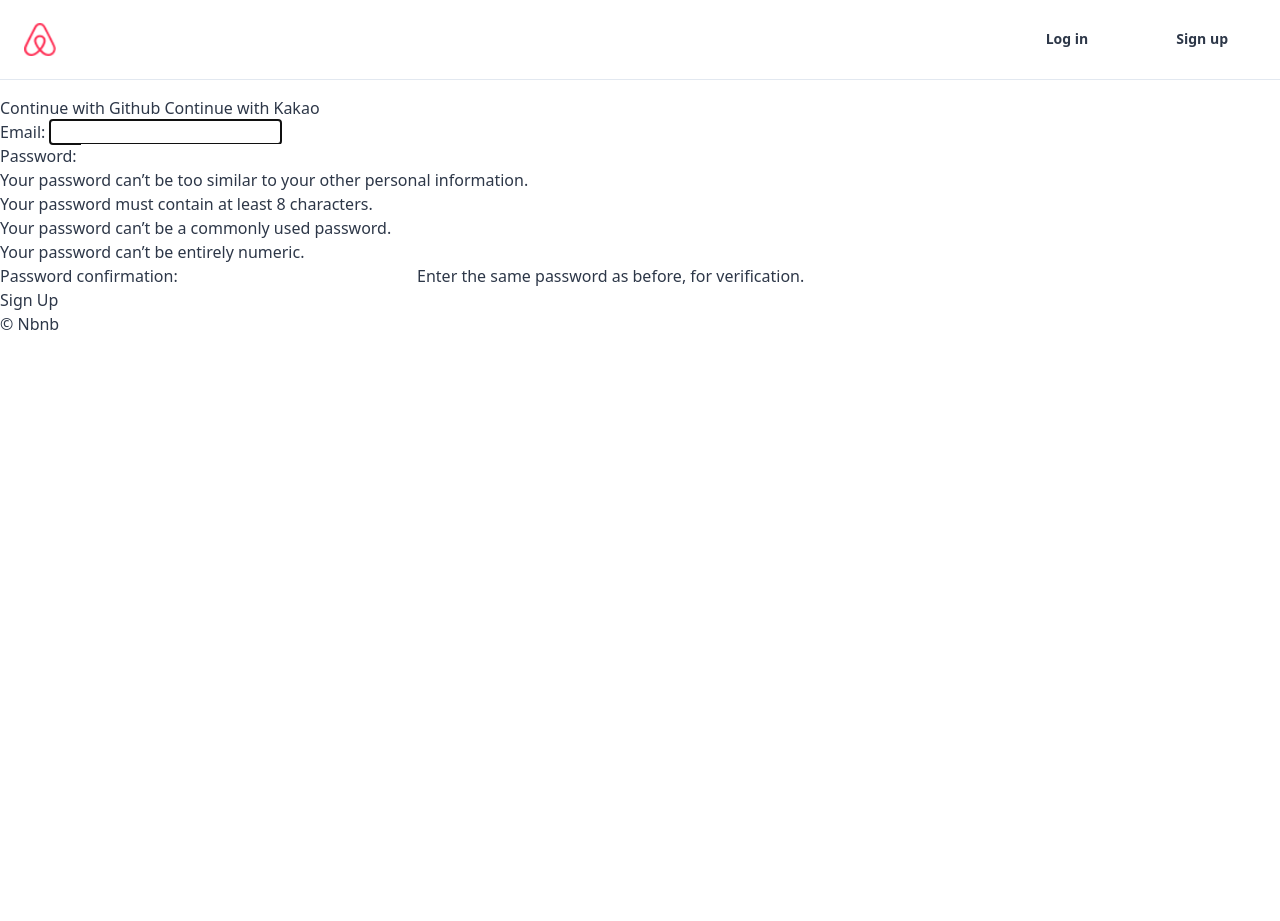
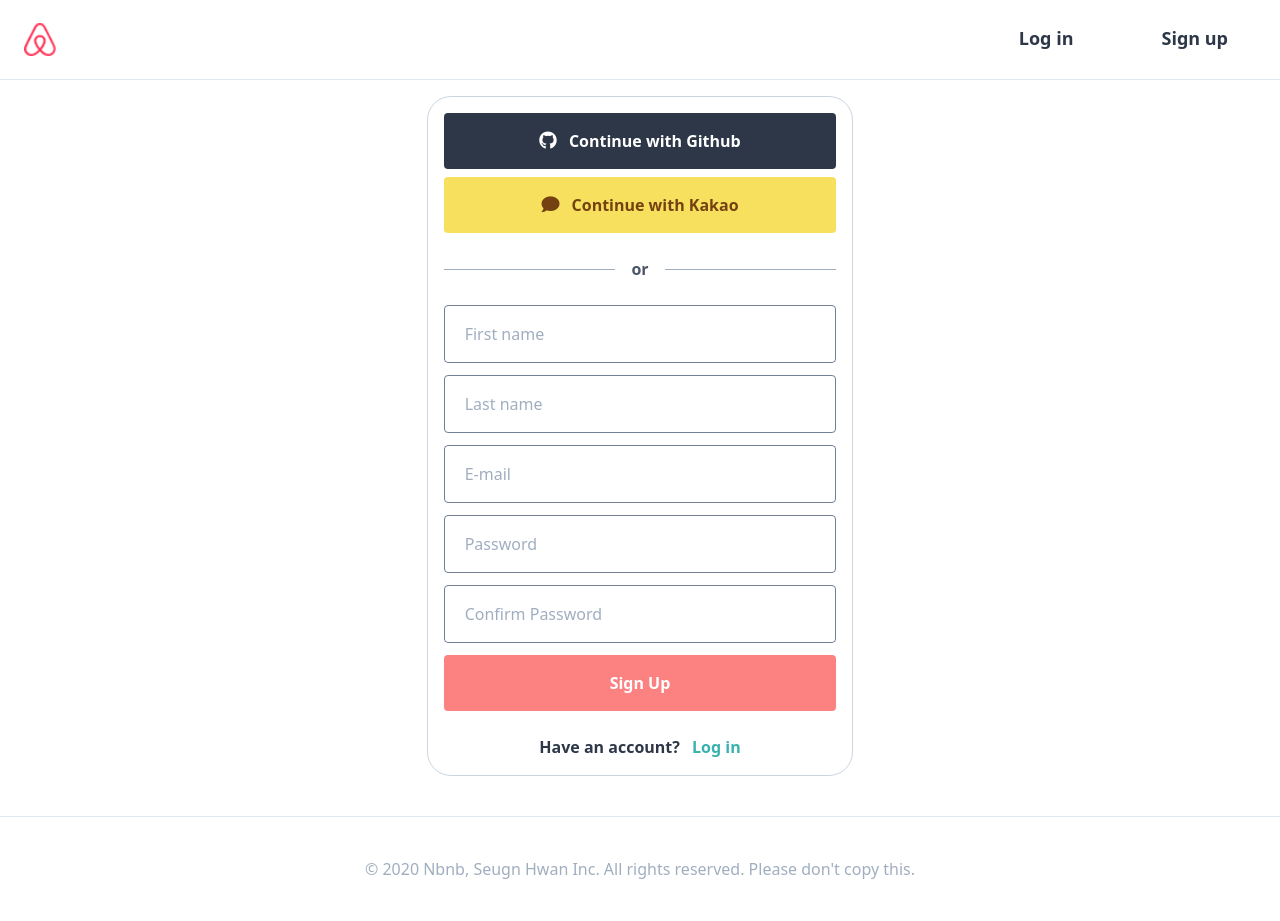
Before and after one commit to mechaniccoder/airbnb-clone, a Django app: page /users/signup in a window 1280 px wide. Before the commit the page ends 330 px from the top, so only its background shows below. Run offline with Django 3.2, Linux system fonts and the light colour scheme; some libraries are stand-ins or nearby versions.

Commit message:
Improve room list, log in and sign up form

```diff
--- a/assets/scss/styles.scss
+++ b/assets/scss/styles.scss
@@ -11,7 +11,22 @@
         @apply border-gray-600;
     }
     a {
-        @apply flex h-full items-center px-5;
+        @apply text-lg flex h-full items-center px-5;
+
+    }
+}
+.btn {
+    @apply w-full rounded py-4 text-center;
+}
+input {
+    @apply btn text-left border border-gray-600 px-5;
+    &:focus {
+        @apply outline-none border-teal-500;
+    }
+}
+form {
+    input {
+        @apply mb-3;
     }
 }
 
--- a/rooms/models.py
+++ b/rooms/models.py
@@ -91,7 +91,7 @@ class Room(core_models.TimeStampedModel):
         if len(all_reviews) > 0:
             for review in all_reviews:
                 all_ratings += review.rating_average()
-            return round(all_ratings / reviews_number)
+            return round((all_ratings / reviews_number), 1)
         return 0
 
     def first_photo(self):
--- a/rooms/views.py
+++ b/rooms/views.py
@@ -29,7 +29,7 @@ def all_rooms(request):
 
 class HomeView(ListView):
     model = models.Room
-    paginate_by = 10
+    paginate_by = 12
     ordering = "created"
     paginate_orphans = 5
     context_object_name = "rooms"
--- a/templates/base.html
+++ b/templates/base.html
@@ -6,18 +6,22 @@
     <title>{% block page_title %}{% endblock page_title %}| Nbnb</title>
     <meta charset="UTF-8">
     <meta name="viewport" content="width=device-width, initial-scale=1.0">
+    <link rel="stylesheet" href="https://use.fontawesome.com/releases/v5.11.2/css/all.css">
     <link rel="stylesheet" href="{% static "css/styles.css" %}">
 </head>
 
-<body class="text-gray-800 mt-24">
-    <header class="container max-w-full flex items-center justify-between px-6 h-20 border-b border-gray-300 fixed bg-white inset-0">
+<body class="text-gray-800 mt-24 font-semibold font-sans">
+    <header
+        class="container max-w-full flex items-center justify-between px-6 h-20 border-b border-gray-300 fixed bg-white inset-0">
         <div class="flex items-center w-1/3">
             <a class="mr-6" href="{% url "core:home" %}">
                 <img class="w-8" src="{% static "img/logo.png" %}" />
             </a>
             {% block search_bar %}
             <form class="w-9/12" method="get" action="{% url "rooms:search" %}">
-                <input class="search-box w-full border px-3 py-3 placeholder-gray-600 text-gray-600 text-sm font-bold rounded-sm w-1/3 shadow-md hover:shadow-lg focus:outline-none " name="city" placeholder="Search by City" />
+                <input
+                    class="search-box text-lg w-full border px-2 py-2 placeholder-gray-600 text-gray-600 text-sm font-bold rounded-sm w-1/3 shadow-md hover:shadow-lg focus:outline-none "
+                    name="city" placeholder="Search by City" />
             </form>
             {% endblock search_bar %}
         </div>
--- a/templates/partials/footer.html
+++ b/templates/partials/footer.html
@@ -1,3 +1,3 @@
-<footer>
-    &copy; Nbnb
+<footer class="mx-auto text-center py-10 border-t font-medium text-gray-500">
+    &copy; 2020 Nbnb, Seugn Hwan Inc. All rights reserved. Please don't copy this.
 </footer>
--- a/templates/partials/nav.html
+++ b/templates/partials/nav.html
@@ -2,7 +2,7 @@
     {% if user.is_authenticated %}
     <li class="nav_link"><a href="{% url "users:logout" %}">Log out</a></li>
     {% else %}
-    <li class="nav_link"><a class="flex h-full items-center px-5" href="{% url "users:login" %}">Log in</a></li>
-    <li class="nav_link"><a class="flex h-full items-center px-5" href="{% url "users:signup" %}">Sign up</a></li>
+    <li class="nav_link"><a href="{% url "users:login" %}">Log in</a></li>
+    <li class="nav_link"><a href="{% url "users:signup" %}">Sign up</a></li>
     {% endif %}
 </ul>
--- a/templates/partials/social_login.html
+++ b/templates/partials/social_login.html
@@ -1,8 +1,16 @@
-<div>
-    <a href="{% url 'users:github-login' %}">
+<div class="flex flex-col w-full items-center">
+    <a href="{% url 'users:github-login' %}" class="btn bg-gray-800 text-white mb-2">
+        <i class="fab fa-github text-lg mr-2"></i>
         Continue with Github
     </a>
-    <a href="{% url 'users:kakao-login' %}">
+    <a href=" {% url 'users:kakao-login' %}" class="btn bg-yellow-400 text-yellow-900">
+        <i class="fas fa-comment text-lg mr-2"></i>
         Continue with Kakao
     </a>
 </div>
+
+<div class="flex items-center w-full my-6">
+    <div class="h-px w-full bg-gray-500"></div>
+    <span class="text-gray-700 font-bold px-4">or</span>
+    <div class="h-px w-full bg-gray-500"></div>
+</div>
--- a/templates/users/signup.html
+++ b/templates/users/signup.html
@@ -8,11 +8,60 @@
 {% endblock search_bar %}
 
 {% block content %}
-    {% include "partials/social_login.html" %}
+    <div class="container mx-auto my-10 flex flex-col items-center  border border-gray-400 xl:w-2/6 lg:w-3/5 md:1/2 w-full p-4 rounded-xl">
+        {% include "partials/social_login.html" %}
 
-    <form method='POST' action="{% url "users:signup" %}">
-    {% csrf_token %}
-        {{form.as_p}}
-        <button>Sign Up</button>
-    </form>
+        <form method='POST' action="{% url "users:signup" %}" class="mb-6">
+            {% csrf_token %}
+
+            {% if  form.non_field_errors %}
+                {% for error in form.non_field_errors %}
+                    <span class="text-red-700 font-medium text-sm">{{error}}</span>
+                {% endfor %}
+            {% endif %}
+
+            {{form.first_name}}
+            {% if  form.first_name.errors %}
+                {% for error in form.first_name.errors %}
+                    <span class="text-red-700 font-medium text-sm">{{error}}</span>
+                {% endfor %}
+            {% endif %}
+
+            {{form.last_name}}
+            {% if  form.last_name.errors %}
+                {% for error in form.last_name.errors %}
+                    <span class="text-red-700 font-medium text-sm">{{error}}</span>
+
+                {% endfor %}
+            {% endif %}
+
+            {{form.email}}
+            {% if  form.email.errors %}
+                {% for error in form.email.errors %}
+                    <span class="text-red-700 font-medium text-sm">{{error}}</span>
+                {% endfor %}
+            {% endif %}
+
+            {{form.password}}
+            {% if  form.password.errors %}
+                {% for error in form.password.errors %}
+                    <span class="text-red-700 font-medium text-sm">{{error}}</span>
+                {% endfor %}
+            {% endif %}
+
+            {{form.password1}}
+            {% if  form.password1.errors %}
+                {% for error in form.password1.errors %}
+                    <span class="text-red-700 font-medium text-sm">{{error}}</span>
+                {% endfor %}
+            {% endif %}
+
+            <button class="btn bg-red-400 text-white font-semibold">Sign Up</button>
+        </form>
+
+        <div>
+            <span class="mr-2">Have an account?</span>
+            <a href="{% url "users:signup" %}" class="text-teal-500">Log in</a>
+        </div>
+    </div>
 {% endblock content %}
--- a/users/forms.py
+++ b/users/forms.py
@@ -1,12 +1,11 @@
 from django import forms
-from django.contrib.auth.forms import UserCreationForm
 from . import models
 
 
 class LoginForm(forms.Form):
 
-    email = forms.EmailField()
-    password = forms.CharField(widget=forms.PasswordInput)
+    email = forms.EmailField(widget=forms.EmailInput(attrs={"placeholder": "E-mail"}))
+    password = forms.CharField(widget=forms.PasswordInput(attrs={"placeholder": "Password"}))
 
     def clean(self):
         email = self.cleaned_data.get("email")
@@ -22,33 +21,47 @@ class LoginForm(forms.Form):
             self.add_error("email", forms.ValidationError("User does not exist"))
 
 
-class SignUpForm(UserCreationForm):
-
-    username = forms.EmailField(label="Email")
-
-    # class Meta:
-    #     model = models.User
-    #     fields = ("first_name", "last_name", "email")
+class SignUpForm(forms.ModelForm):
+    class Meta:
+        model = models.User
+        fields = ("first_name", "last_name", "email")
+        widgets = {
+            "first_name": forms.TextInput(attrs={"placeholder": "First name"}),
+            "last_name": forms.TextInput(attrs={"placeholder": "Last name"}),
+            "email": forms.EmailInput(attrs={"placeholder": "E-mail"})
+        }
 
     # first_name = forms.CharField(max_length=80)
     # last_name = forms.CharField(max_length=80)
     # email = forms.EmailField()
-    # password = forms.CharField(widget=forms.PasswordInput)
-    # password1 = forms.CharField(widget=forms.PasswordInput, label="Confirm Password")
+    password = forms.CharField(widget=forms.PasswordInput(attrs={"placeholder":"Password"}))
+    password1 = forms.CharField(widget=forms.PasswordInput(attrs={"placeholder": "Confirm Password"}), label="Confirm Password")
 
-    # def clean_password1(self):
-    #     password = self.cleaned_data.get("password")
-    #     password1 = self.cleaned_data.get("password1")
 
-    #     if password != password1:
-    #         raise forms.ValidationError("Password confirmation does not match")
-    #     else:
-    #         return password
+    def clean_password1(self):
+        password = self.cleaned_data.get("password")
+        password1 = self.cleaned_data.get("password1")
 
-    # def save(self, *args, **kwargs):
-    #     user = super().save(commit=False)
-    #     email = self.cleaned_data.get("email")
-    #     password = self.cleaned_data.get("password")
-    #     user.username = email
-    #     user.set_password(password)
-    #     user.save()
+        if password != password1:
+            raise forms.ValidationError("Password confirmation does not match")
+        else:
+            return password
+
+    def clean_email(self):
+        email = self.cleaned_data.get("email")
+        try:
+            models.User.objects.get(username=email)
+            raise ValueError("This email exists")
+        except models.User.DoesNotExist:
+            return email
+
+
+
+
+    def save(self, *args, **kwargs):
+        user = super().save(commit=False)
+        print(email)
+        password = self.cleaned_data.get("password")
+        user.username = email
+        user.set_password(password)
+        user.save()
--- a/users/views.py
+++ b/users/views.py
@@ -49,11 +49,6 @@ class SignUpView(FormView):
     template_name = "users/signup.html"
     form_class = forms.SignUpForm
     success_url = reverse_lazy("core:home")
-    initial = {
-        "first_name": "Hwan",
-        "last_name": "Yu",
-        "email": "yuseunghwan94@gmail.com",
-    }
 
     def form_valid(self, form):
         form.save()
```
Also changed, not shown: templates/partials/room_card.html (+21 -4 lines), templates/rooms/room_list.html (+17 -11 lines), templates/users/login.html (+13 -4 lines), gulpfile.js (line endings or trailing spaces), static/css/styles.css.
